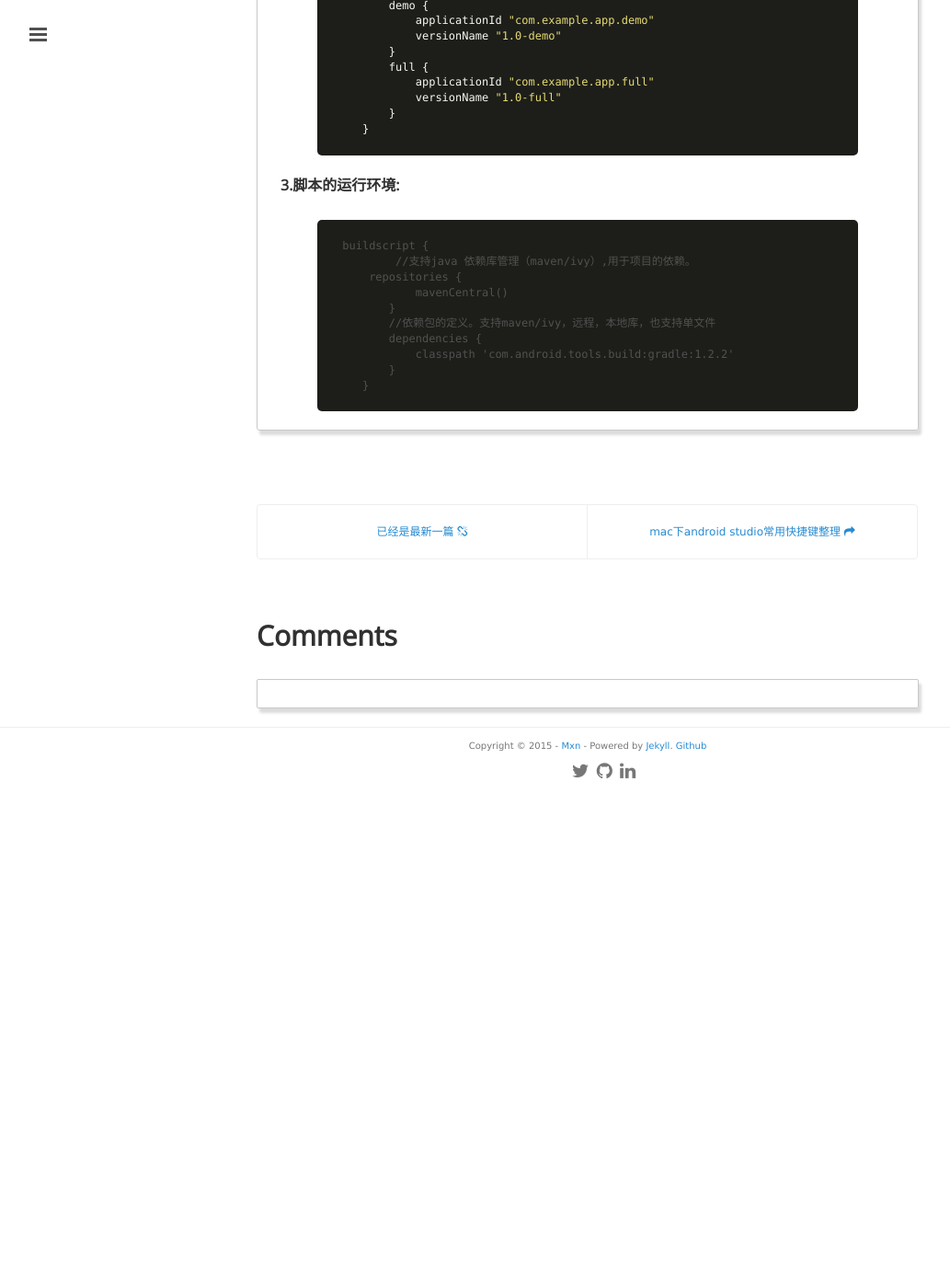
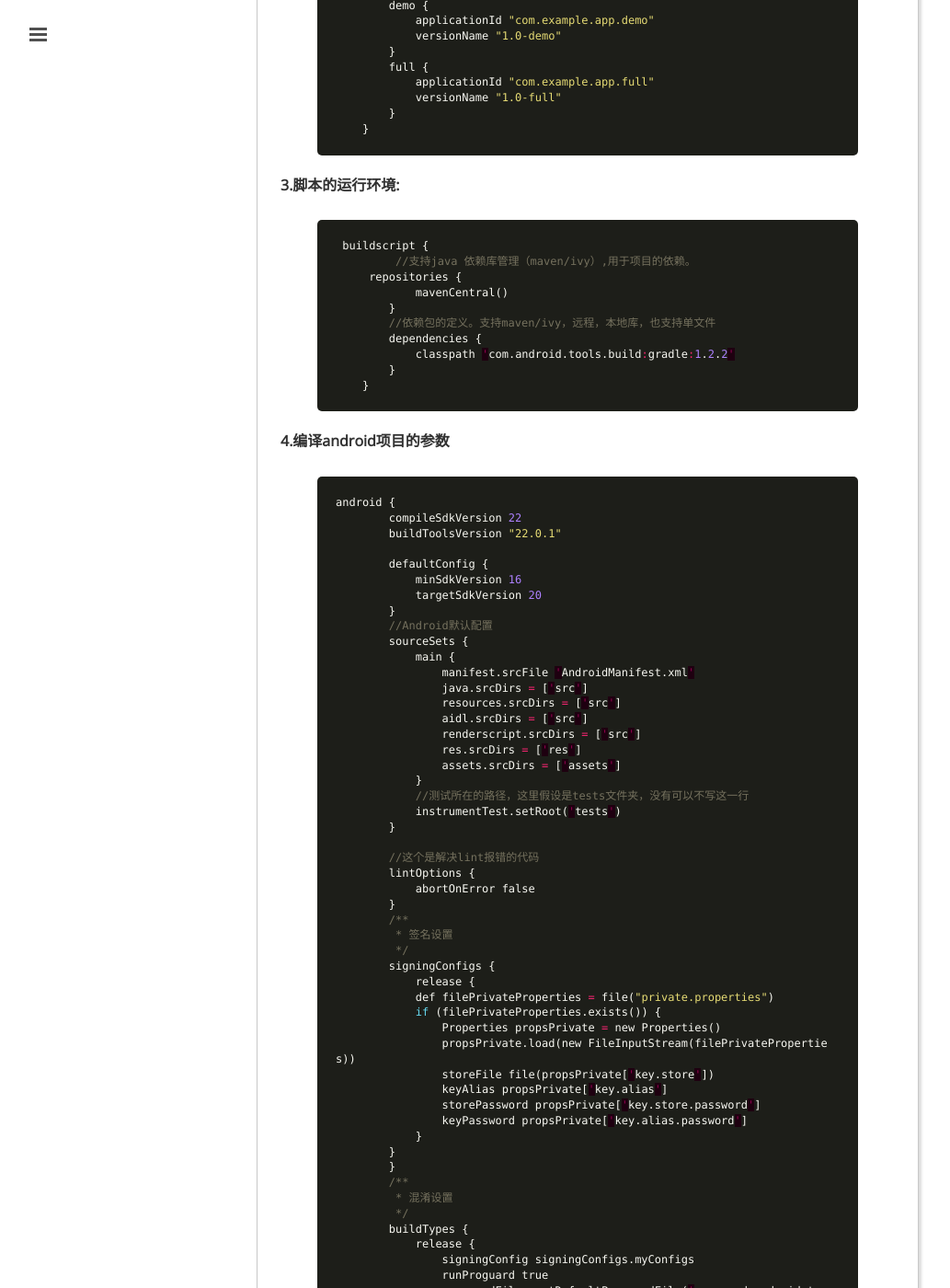
Before and after one commit to mxn21/mxn21.github.io, a Jekyll site: the page built from _posts/2015-5-12-android gradle配置.md, in a window 1280 px wide and 1400 px high, scrolled down 658 px. Shown: the whole window at 92% size, without its empty margins (1-1034 px from the left). Built offline with Jekyll 4.4.1, drawn with Linux system fonts in a browser that asks for light colours; Markdown is read by kramdown in place of the engine named in the settings; comment, search, counter and statistics services are not loaded; before the commit the page ends 1521 px from its top, so only the background shows below that; some of the changed text lies outside the part shown.

Commit message:
Update 2015-5-12-android gradle配置.md

```diff
--- a/_posts/2015-5-12-android gradle配置.md
+++ b/_posts/2015-5-12-android gradle配置.md
@@ -41,7 +41,7 @@
 
 #####3.脚本的运行环境:
 
-{% highlight html %}
+{% highlight c %}
  buildscript {
          //支持java 依赖库管理（maven/ivy）,用于项目的依赖。
      repositories {
@@ -54,3 +54,118 @@
     }
 
 {% endhighlight %}
+
+#####4.编译android项目的参数
+
+{% highlight c %}
+android {
+        compileSdkVersion 22
+        buildToolsVersion "22.0.1"
+
+        defaultConfig {
+            minSdkVersion 16
+            targetSdkVersion 20
+        }
+        //Android默认配置
+        sourceSets {
+            main {
+                manifest.srcFile 'AndroidManifest.xml'
+                java.srcDirs = ['src']
+                resources.srcDirs = ['src']
+                aidl.srcDirs = ['src']
+                renderscript.srcDirs = ['src']
+                res.srcDirs = ['res']
+                assets.srcDirs = ['assets']
+            }
+            //测试所在的路径，这里假设是tests文件夹，没有可以不写这一行
+            instrumentTest.setRoot('tests')
+        }
+
+        //这个是解决lint报错的代码
+        lintOptions {
+            abortOnError false
+        }
+        /**
+         * 签名设置
+         */
+        signingConfigs {
+            release {
+            def filePrivateProperties = file("private.properties")
+            if (filePrivateProperties.exists()) {
+                Properties propsPrivate = new Properties()
+                propsPrivate.load(new FileInputStream(filePrivateProperties))
+                storeFile file(propsPrivate['key.store'])
+                keyAlias propsPrivate['key.alias']
+                storePassword propsPrivate['key.store.password']
+                keyPassword propsPrivate['key.alias.password']
+            }
+        }
+        }
+        /**
+         * 混淆设置
+         */
+        buildTypes {
+            release {
+                signingConfig signingConfigs.myConfigs
+                runProguard true
+                proguardFiles getDefaultProguardFile('proguard-android.txt'), 'proguard-rules.pro'
+            }
+        }
+        /**
+         * 渠道打包（不同包名）
+         */
+        productFlavors {
+        // for development
+            dev {
+          applicationId = "包名"
+          }
+           // for Google Play Store release
+            play {
+            applicationId "包名"
+         }
+
+        }
+    }
+{% endhighlight %}
+
+
+#####5.本地依赖
+
+{% highlight c %}
+dependencies {
+        //单文件依赖
+    compile files('libs/android-support-v4.jar')
+    //某个文件夹下面全部依赖
+    compile fileTree(dir: 'libs', include: '*.jar')
+}
+
+android {
+
+}
+{% endhighlight %}
+
+#####6.远程依赖
+
+{% highlight c %}
+repositories {
+        //从中央库里面获取依赖
+    mavenCentral()
+    //或者使用指定的本地maven 库
+    maven{
+        url "file://F:/githubrepo/releases"
+    }
+    //或者使用指定的远程maven库
+    maven{
+        url "远程库地址"
+    }
+}
+
+dependencies {
+        //应用格式: packageName:artifactId:version
+    compile 'com.google.android:support-v4:r13'}
+
+android {
+
+}
+
+{% endhighlight %}
```
